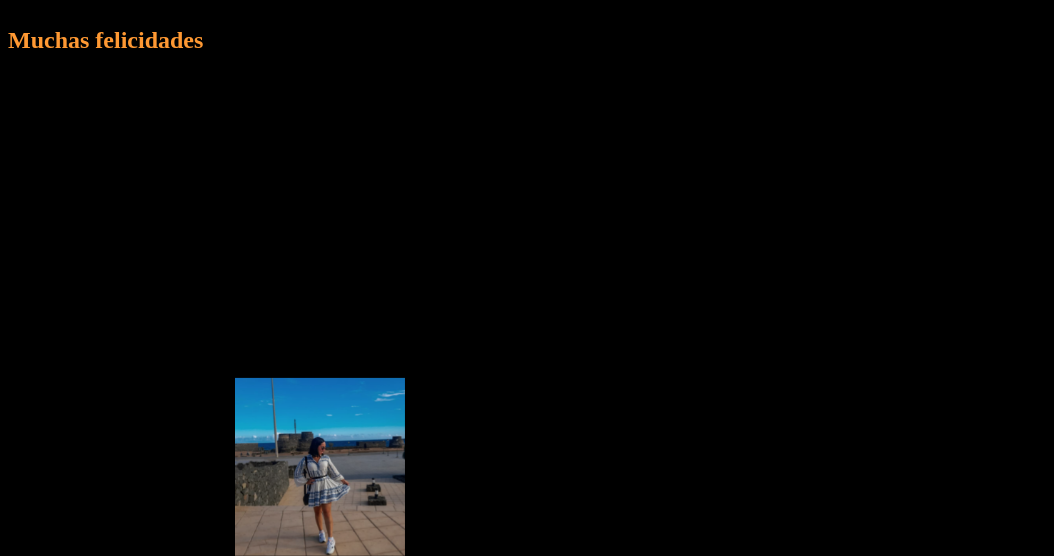
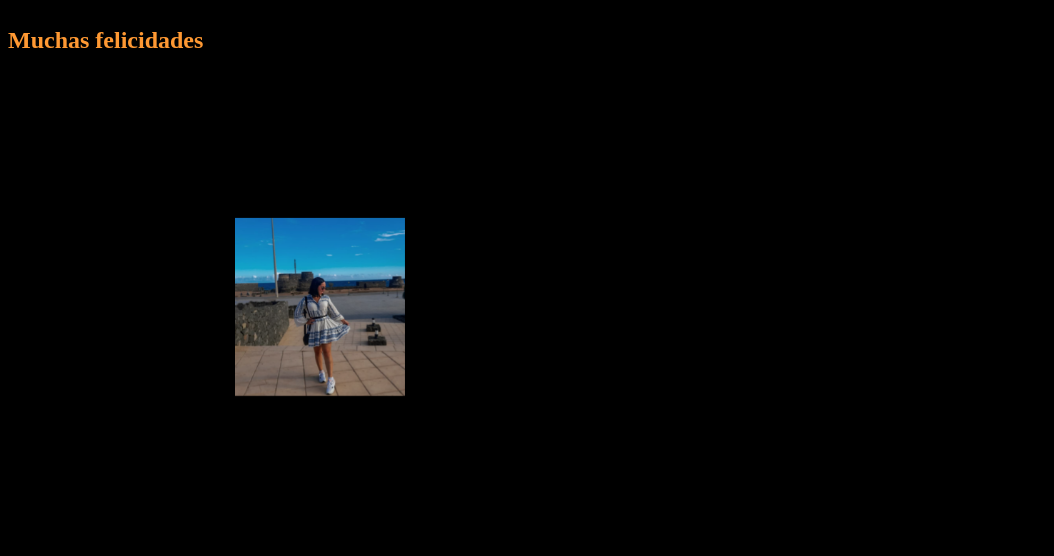
Before and after one commit to Juanes0321/page, a plain HTML site: page index.html in a window 1280 px wide. Shown: the part 893-1449 px from the top of the page, without its empty margins (0-1054 px from the left). After the commit the page ends 1289 px from the top, so only its background shows below. Drawn offline with Linux system fonts and the light colour scheme.

Commit message:
Update styles.css

```diff
--- a/styles.css
+++ b/styles.css
@@ -57,7 +57,7 @@ h4{
 
 .imagen_encima {
     position: absolute;
-    top: 170%;        /* posición vertical */
+    top: 150%;        /* posición vertical */
     left: 25%;       /* posición horizontal */
     transform: translate(-50%, -50%); /* centra la imagen encima */
     width: 170px;    /* ajusta el tamaño a tu gusto */
```
